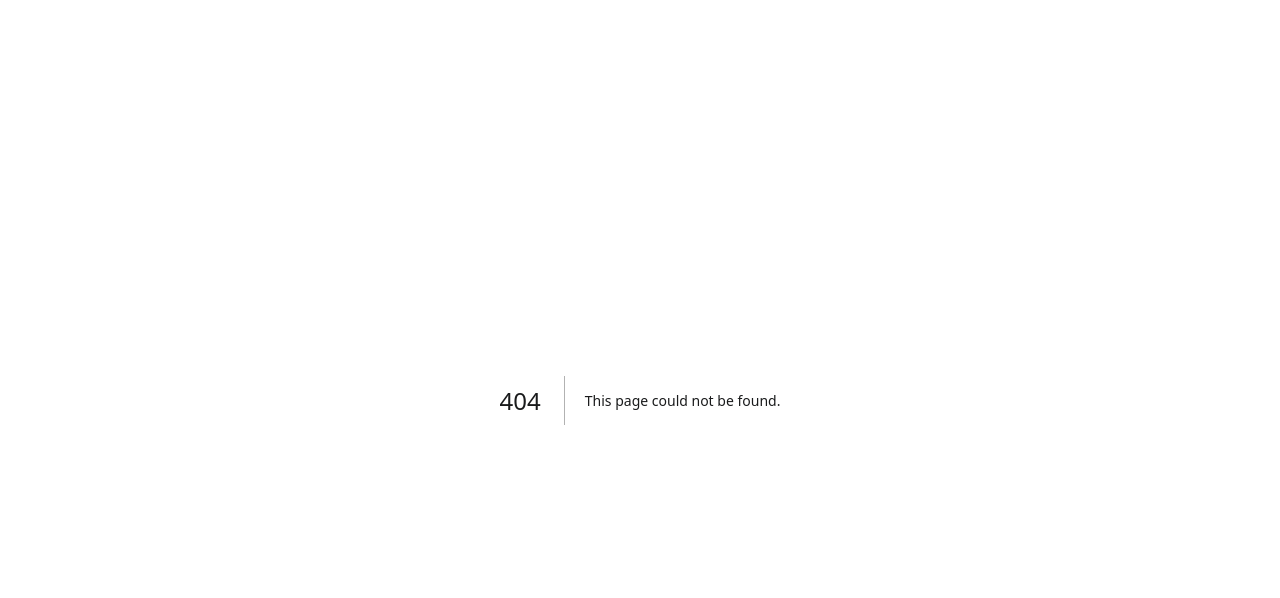
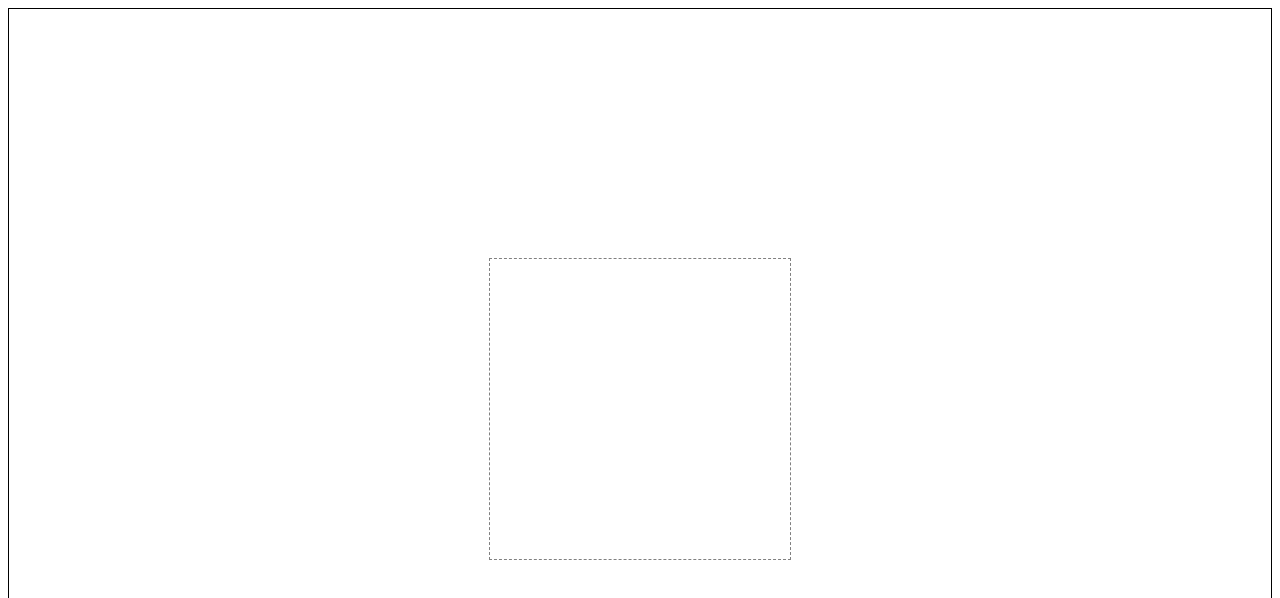
Before and after one commit to KamalRaghe/Skinstric, a Next.js app: page /camera in a window 1280 px wide. Before the commit this address had no page. Shown: the top 598 px of the page. Built offline with nearby package versions, Linux system fonts and the light colour scheme.

Commit message:
first commit

```diff
--- /dev/null
+++ b/app/camera/page.js
@@ -0,0 +1,80 @@
+import { MdOutlineCamera } from "react-icons/md";
+export default function Cam(){
+    return(
+        <div>
+            <div className="center border" style={{height:"100vh"}} >
+                <div style={{ width: "300px", height: "300px", border: "1px dashed grey", position: "relative" }}>
+                    <div style={{position: "relative",overflow:"scroll" }}>
+
+                    <div style={{
+                         width: "100%",
+                         height: "100%",
+                         border: "2px dashed grey",
+                         position: "absolute",
+                         animation: "rotate 50s linear infinite",
+                         opacity: "0.3"
+                    }}/>
+
+                    <MdOutlineCamera style={{
+                        position: "absolute",
+                        top: "65%",
+                        left: "65%",
+                        transform: "translate(-50%, -50%)",
+                        width: "45px",
+                        height: "45px",
+                        borderRadius: "50%",
+                        border: "1px solid black",
+                        background: "white",
+                        scale: "2.8"
+                    }}
+                    />
+
+                    {/* ✅ TOP RIGHT CONNECTOR */}
+                     <div style={{
+                         position: "absolute",
+                         top: "65%",
+                         left: "65%",
+                         transform: "translate(-50%, -50%)"
+                    }}>
+                        {/* line */}
+                        <div style={{
+                        position: "absolute",
+                        width: "95px",
+                        height: "2px",
+                        background: "#6f6f6f",
+                        transform: "rotate(-41deg)",
+                        transformOrigin: "0% 50%",
+                        left: "5px",   // starts at circle edge
+                        top: "-85px"
+                        }}/>
+                         <div style={{
+                         position: 'relative',
+                         top:"-150px",
+                         left:"75px",
+                         width: "4px",
+                         height: "4px",
+                         border: "1px solid black",
+                         borderRadius: "50%",
+                        }}/>
+                        {/* text */}
+                        <div style={{
+                         position: "absolute",
+                         width:"150px",
+                         left: "85px",
+                         top: "-162px",
+                         fontSize: "13px",
+                         color: "#444",
+                         lineHeight: "1.3",
+                         letterSpacing: "0.3px"
+                         }}>
+                         ALLOW A.I.<br/>
+                        TO SCAN YOUR FACE
+                        </div>
+                    </div>
+
+                    </div>
+                </div>
+                 </div>
+        </div>
+    )
+}
--- a/app/result/page.js
+++ b/app/result/page.js
@@ -9,22 +9,24 @@ export default function ScanPage() {
   const videoRef = useRef(null);
   const fileInputRef = useRef(null);
   const [preview, setPreview] = useState(null);
+  const [click, setClick] = useState()
   const router = useRouter();
 
   return (
     <div style={{ overflow: "hidden" }}>
-      <div style={{
+      {click && <div style={{
         position:"fixed",
         border:"1px solid black",
         top: "50%",
         left: "50%",
-        transform: "translate(-65%, 0%)",
+        transform: "translate(-55%, -20%)",
         zIndex:"10",
         backgroundColor:"black",
       }} >
         <div style={{
-          padding:"10px",
+          padding:"20px",
           paddingBottom:"50px",
+          fontWeight:"bold",
           backgroundColor:"black",
           color:"white",
           borderBottom:"1px solid white",
@@ -39,17 +41,28 @@ export default function ScanPage() {
           color:"white",
         }}
          >
-          Deny
           <div
           style={{
-          marginLeft:"20px",
+            backgroundColor:"black",
+            color:"white",
+            opacity:"0.6",
+            cursor:"pointer"
+          }}
+          onClick={()=>setClick()}
+          >
+            Deny
+          </div>
+          <div
+          style={{
+          marginLeft:"50px",
           backgroundColor:"black",
           color:"white",
+          cursor:"pointer"
         }} >
             Allow
           </div>
         </div>
-      </div>
+      </div>}
       <div className="center" style={{ justifyContent: "space-between", margin: "8px 0px" }}>
         <div style={{ margin: "15px", fontSize: "12px" }}>
           <span style={{ fontWeight: "bold", fontSize: "10px", margin: "4px" }}>
@@ -80,7 +93,7 @@ export default function ScanPage() {
                   border: "2px dashed grey",
                   position: "absolute",
                   animation: "rotate 50s linear infinite",
-                  opacity: "0.6"
+                  opacity: "0.3"
                 }}/>
 
                 <MdOutlineCamera style={{
@@ -94,7 +107,9 @@ export default function ScanPage() {
                   border: "1px solid black",
                   background: "white",
                   scale: "2.8"
-                }}/>
+                }}
+                onClick={()=>{setClick(true)}}
+                />
 
                 {/* ✅ TOP RIGHT CONNECTOR */}
                 <div style={{
@@ -154,7 +169,7 @@ export default function ScanPage() {
                   border: "2px dashed grey",
                   position: "absolute",
                   animation: "rotate 50s linear infinite",
-                  opacity: "0.6"
+                  opacity: "0.3"
                 }}/>
                 <input
                   type="file"
```
